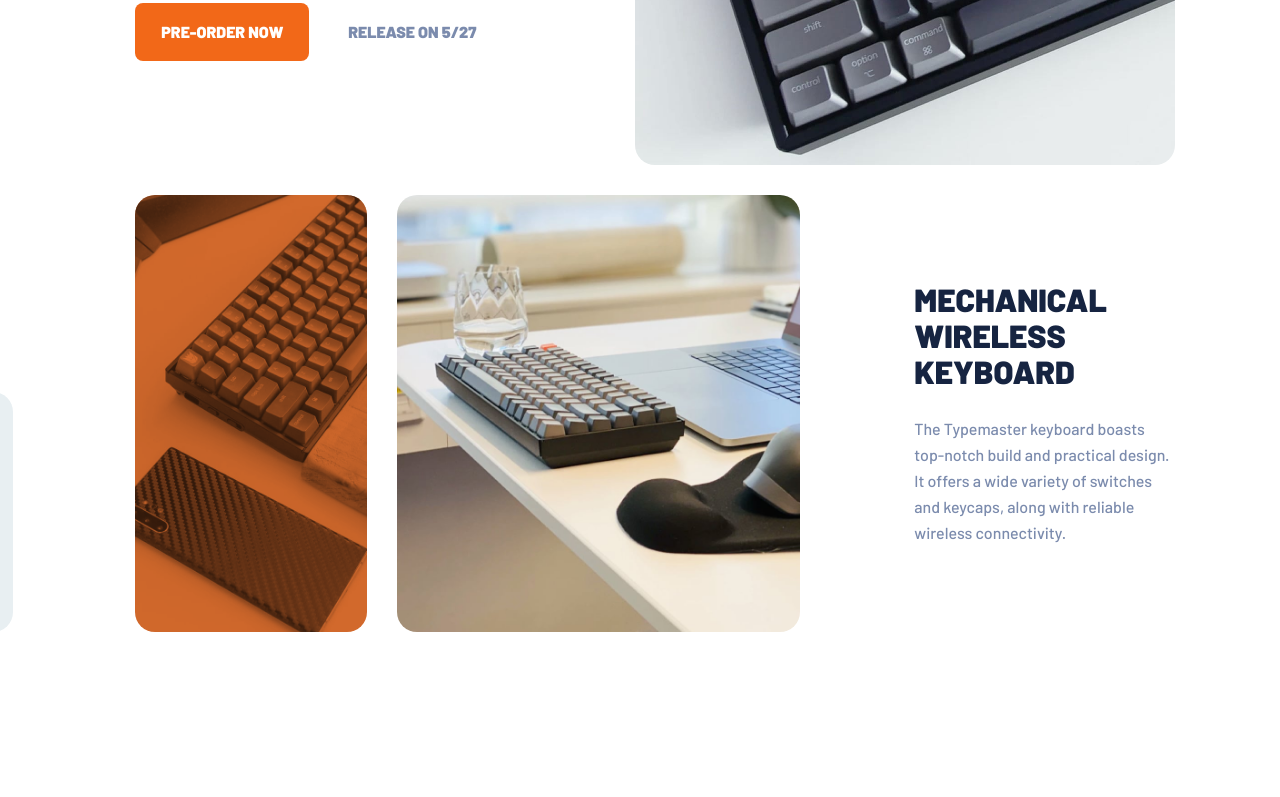
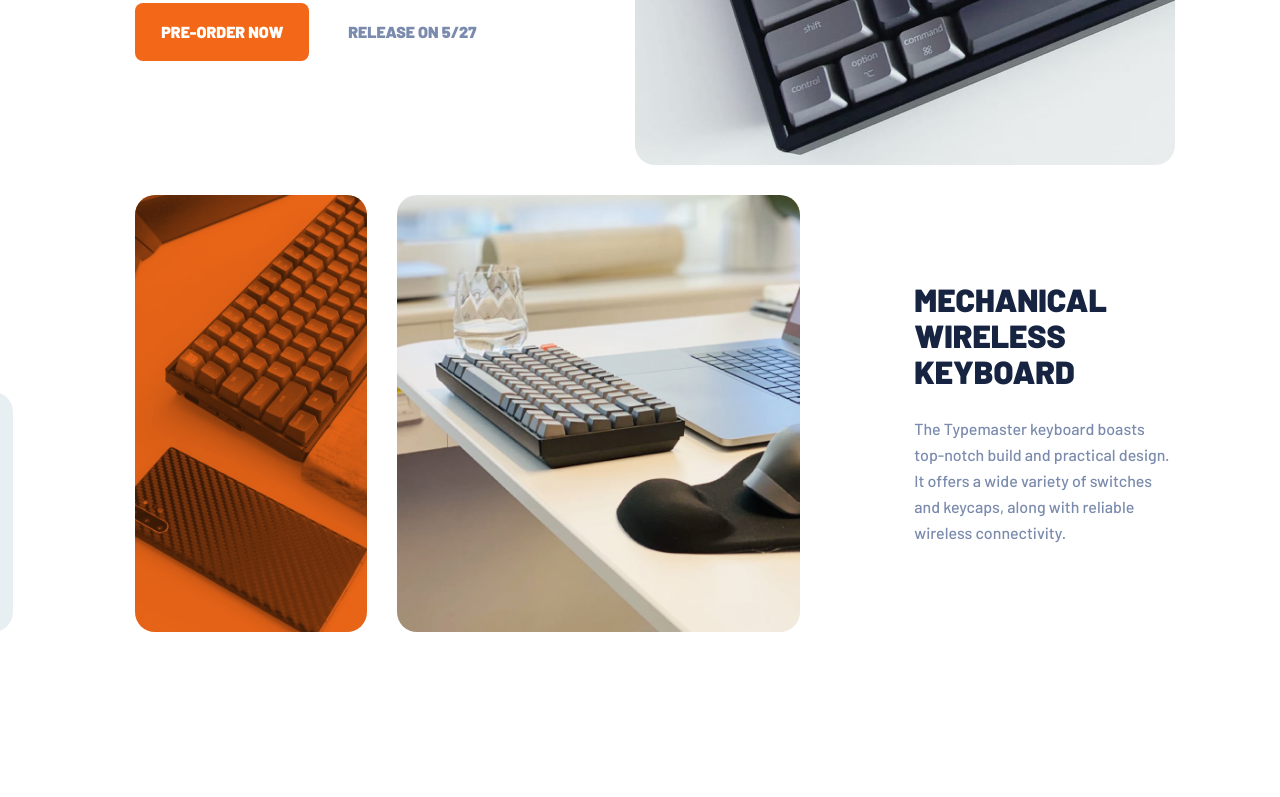
Before and after one commit to DocForLoop/typemaster-pre-launch-landing-page, a website: page index.html in a window 1280 px wide. Shown: the part 486-1283 px from the top of the page. Drawn offline with Linux system fonts and the light colour scheme.

Commit message:
Remove filter from decor image

```diff
--- a/scss/components/main/_main.scss
+++ b/scss/components/main/_main.scss
@@ -65,7 +65,6 @@
             z-index: 1;
             border-radius: rem(20);
             mix-blend-mode: multiply;
-            filter: saturate(80%);
         }
     }
 
```
Also changed, not shown: css/style.css.
